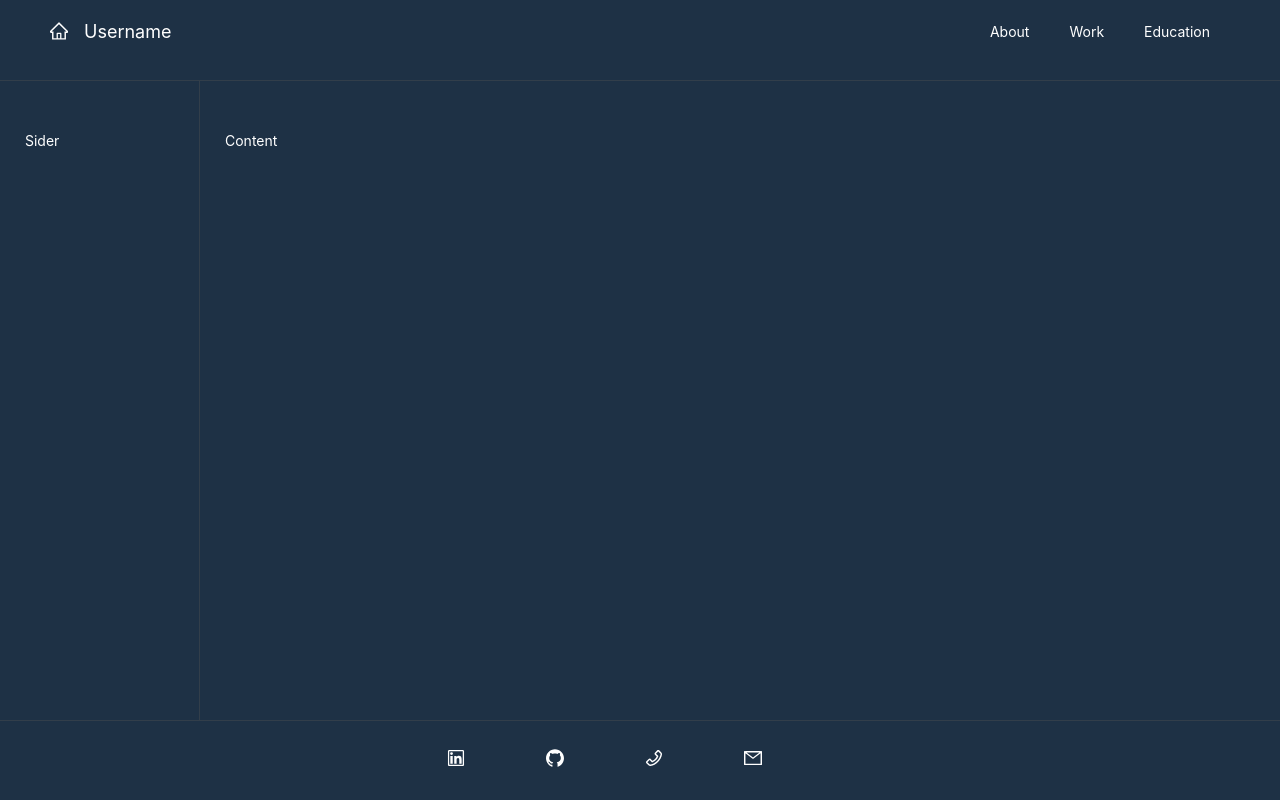
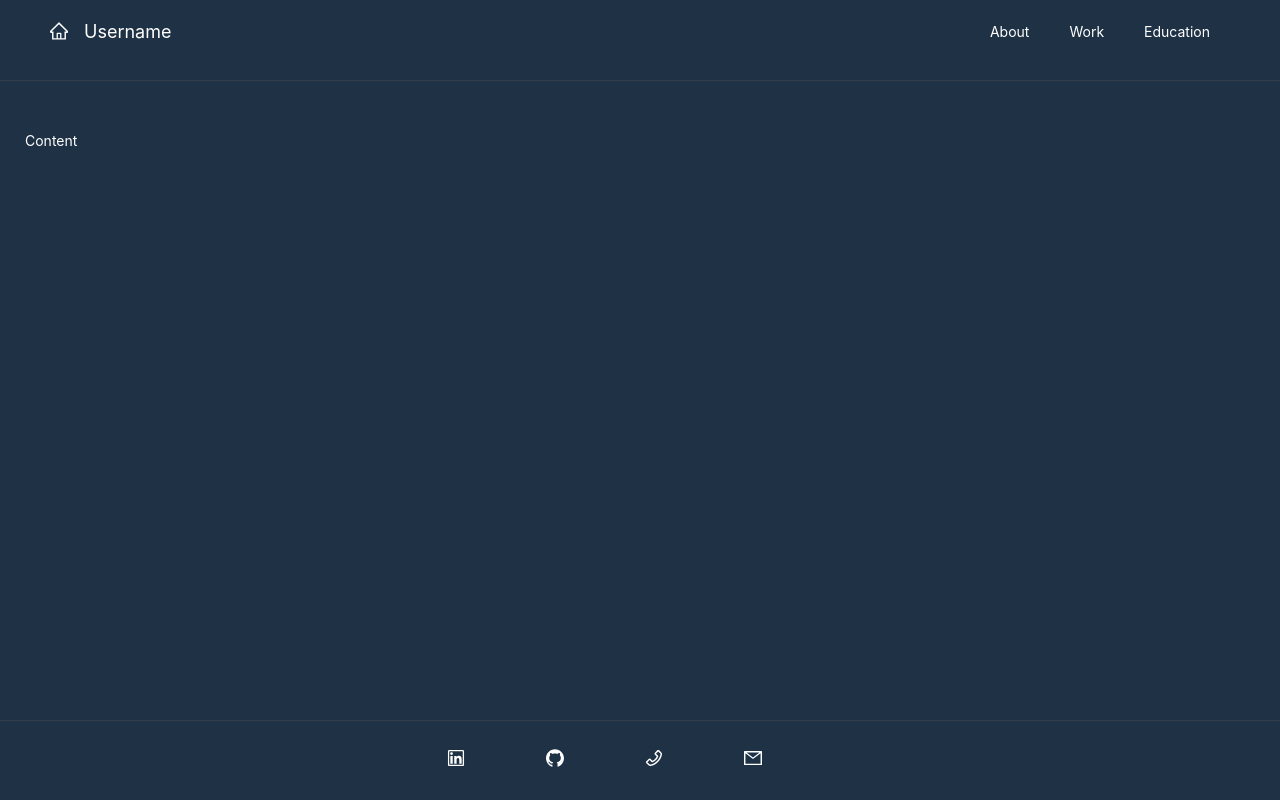
Before and after one commit to pohti/portfolio-antd, a React (Create React App) app: page / in a window 1280 px wide. Built offline with nearby package versions, Linux system fonts and the light colour scheme.

Commit message:
removing sider

```diff
--- a/src/App.js
+++ b/src/App.js
@@ -4,7 +4,7 @@ import { Layout } from 'antd';
 import CustomHeader from './components/Header/CustomHeader';
 import CustomFooter from './components/Footer/CustomFooter';
 
-const { Header, Footer, Sider, Content } = Layout;
+const { Header, Footer, Content } = Layout;
 
 function App() {
   return (
@@ -14,10 +14,12 @@ function App() {
           <CustomHeader/>
         </Header>
 
-        <Layout class="middle-layout">
+        {/* <Layout class="middle-layout">
           <Sider>Sider</Sider>
           <Content>Content</Content>
-        </Layout>
+        </Layout> */}
+
+        <Content>Content</Content>
 
         <Footer>
           <CustomFooter />
```
